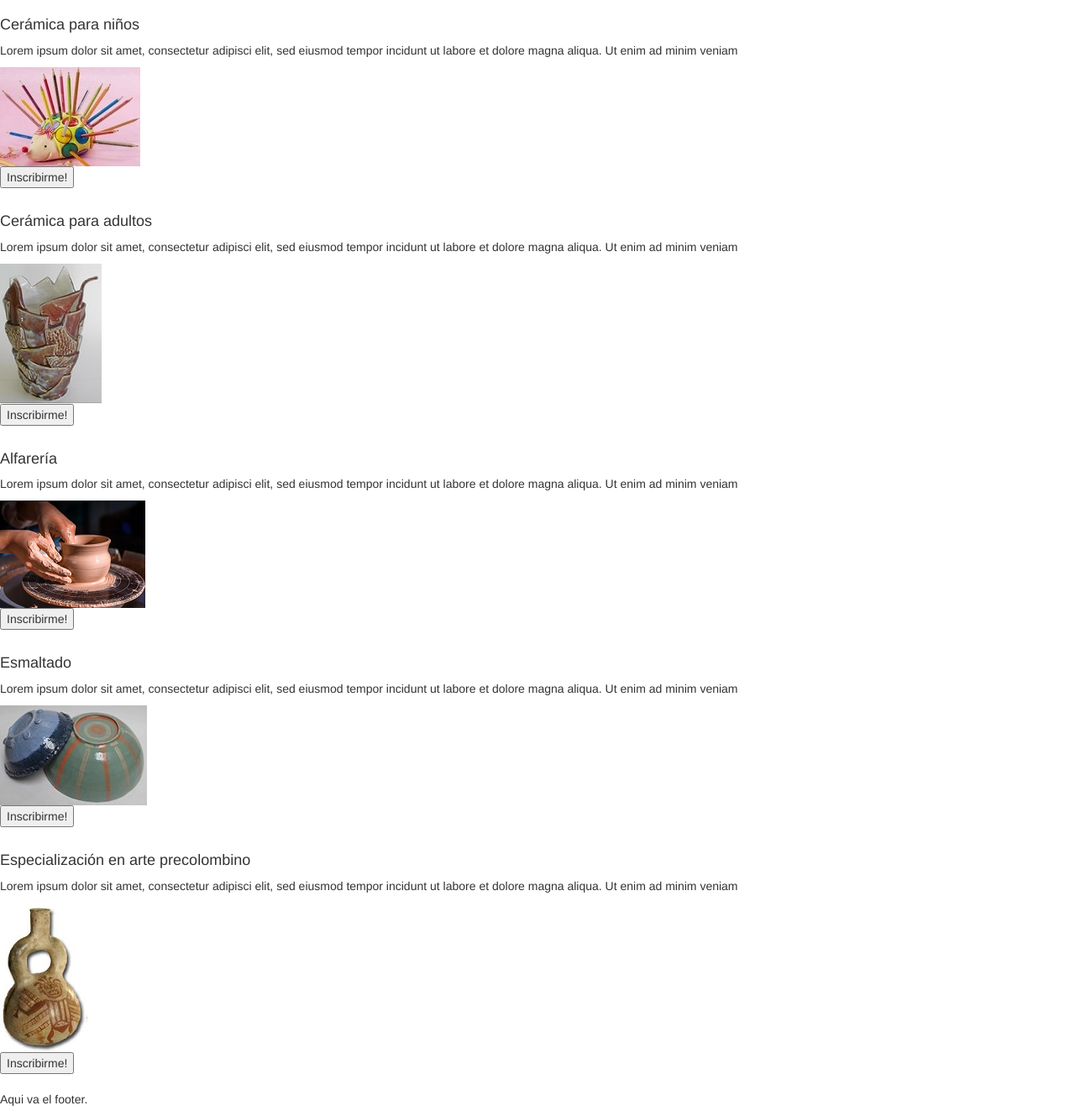
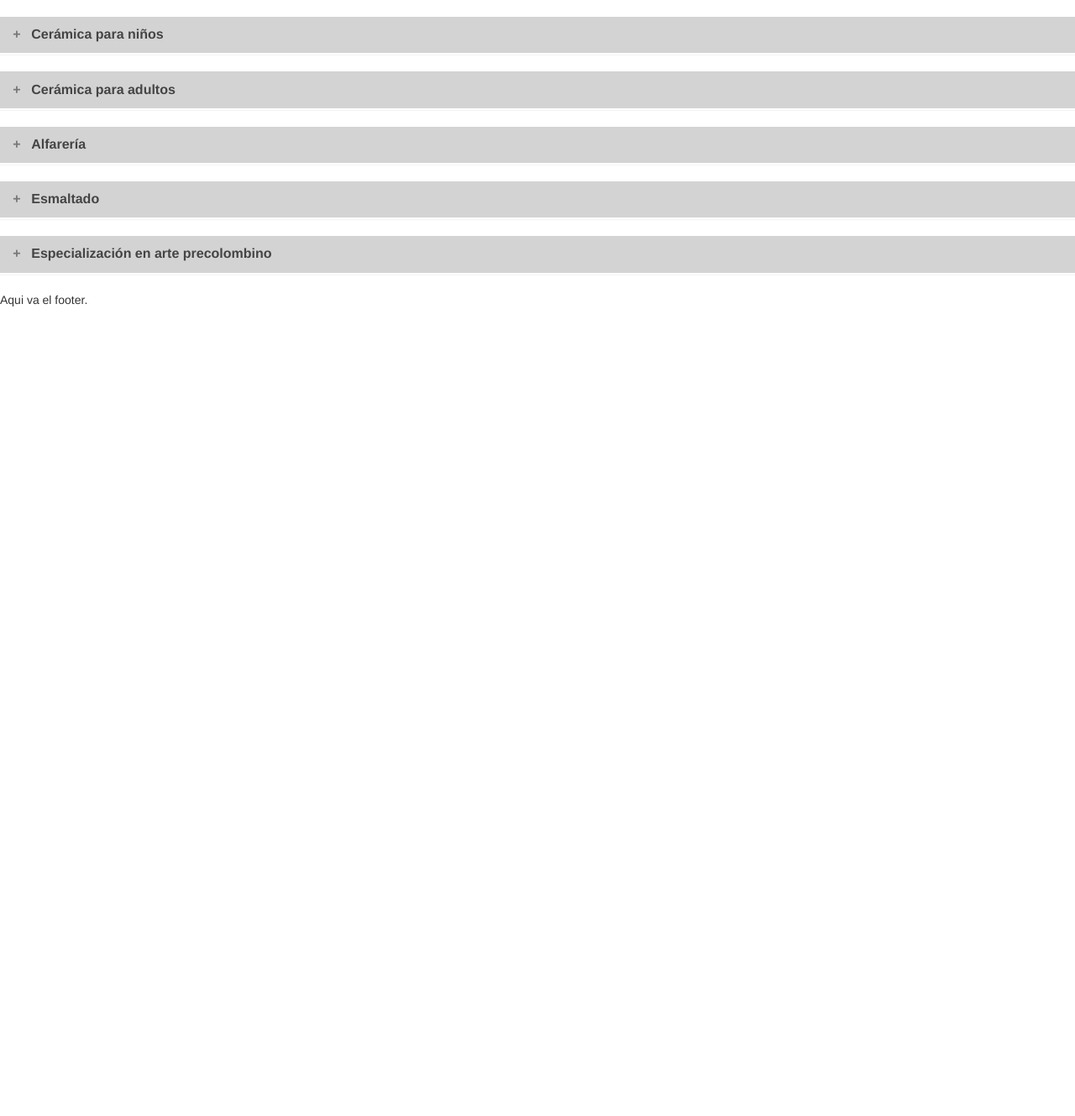
Before and after one commit to SSDD2022/TP3, a Django app: page /cursos/ in a window 1280 px wide. Shown: the part 168-1497 px from the top of the page at 84% size. After the commit the page ends 533 px from the top, so only its background shows below. Run offline with Django 4.2, Linux system fonts and the light colour scheme; some libraries are stand-ins or nearby versions.

Commit message:
cursos acordeón

```diff
--- a/taller/classes.py
+++ b/taller/classes.py
@@ -1,6 +1,7 @@
 class Curso ():
-    def __init__ (self,titulo,descripcion,tipo_participante,imagen):
+    def __init__ (self,titulo,descripcion,tipo_participante,imagen,cupo):
         self.titulo = titulo
         self.descripcion = descripcion
         self.tipo_participante = tipo_participante
         self.imagen = imagen
+        self.cupo = cupo
--- a/taller/templates/taller/base.html
+++ b/taller/templates/taller/base.html
@@ -11,6 +11,7 @@
         <script src="https://ajax.googleapis.com/ajax/libs/jquery/3.2.1/jquery.min.js"></script>
         <script src="https://maxcdn.bootstrapcdn.com/bootstrap/3.3.7/js/bootstrap.min.js"></script>
         <link rel="icon" type="image/vnd.microsoft.icon" href="{% static 'taller/img/favicon.ico' %}" sizes="16x16 32x32">
+        {% block head %} {% endblock %}
     </head>
     <body>
         <header>
--- a/taller/templates/taller/cursos.html
+++ b/taller/templates/taller/cursos.html
@@ -2,6 +2,112 @@
 {% load static %}
 
 {% block title %}Cursos{% endblock %}
+{% block head %}
+    <style>
+        .accordion {
+          background-color: #D3D3D3; /* #e0dfdf; */
+          color: #444;
+          cursor: pointer;
+          padding: 0.8%;
+          padding-left: 1.2%;
+          width: 100%;
+          border: none;
+          text-align: left;
+          outline: none;
+          font-size: medium;
+          /* transition: 0.4s; */
+          font-weight: bold;
+        }
+
+        .active, .accordion:hover {
+          background-color: #A9A9A9;
+        }
+
+        .accordion:after {
+          content: '\002B';
+          color: #777;
+          font-weight: bold;
+          float: left; /*right;*/
+          margin-right: 1%;
+        }
+
+        .active:after {
+          content: "\2212";
+        }
+
+        .panel {
+          padding: 0 2.5%;
+          background-color: white;
+          max-height: 0;
+          overflow: hidden;
+          transition: max-height 0.2s ease-out;
+          font-weight: lighter;
+        }
+        .en_linea {
+          display: inline;
+        }
+        .destacado {
+          padding: 0.5%;
+          font-weight: bold;
+          border-radius: 0.3rem;
+          border: none;
+        }
+        .con_vacantes {
+          background-color: lightgreen;
+          color: green;
+        }
+        .sin_vacantes {
+          background-color: rgb(144, 224, 238);
+          color: blue;
+        }
+        .col-centered {
+          float: none;
+          margin-right: auto;
+          margin-left: auto;
+        }
+.main-container {
+  display: grid;
+  grid-template-columns: 14% 84%;
+  grid-template-rows: auto;
+  grid-template-areas: "img-area det-area"
+                       "btn-area btn-area";
+  grid-auto-flow: row;
+  grid-row-gap: 0.3rem;
+  grid-column-gap: 0.3rem;
+  width: 98%;
+  margin-top: 4rem;
+  margin-bottom: 0;
+  margin-left: 0.5rem;
+  margin-right: 0.5rem;
+  border-color: red;
+  border-style:ridge;
+}
+.img-container {
+  grid-area: img-area;
+  /* padding: 1.4rem; */
+  text-align: start;
+  border-color: black;
+  border-style:ridge;
+}
+.det-container {
+  grid-area: det-area;
+  /* padding: 1.4rem; */
+  text-align: start;
+  border-color: green;
+  border-style:ridge;
+}
+.btn-container {
+  grid-area: btn-area;
+  /* padding: 1.4rem; */
+  text-align: start;
+  border-color: yellow;
+  border-style:ridge;
+}
+
+
+
+    </style>
+{% endblock %}
 
 {% block header %}
       <h1>Cursos y talleres</h1>
@@ -11,14 +117,47 @@
 {% block content %}
     {% for curso in cursos %}
       <div>
-        <h4>{{curso.titulo}}</h4>
-        <p>{{curso.descripcion}}</p>
+          <button class="accordion">{{curso.titulo}}</button>
+          <div class="panel row">  <!-- justify-content-center -->
+            <div class="col-md-2">
               <!-- <img src="{% static 'taller\img\curso-alfareria_adultos9.png' %}" alt="curso"> -->
               <img src="{% static curso.imagen %}" alt="curso">
+            </div>
+            <div class="cold-md-10">
               <br>
-        <button>Inscribirme!</button>
+              {% for desc in curso.descripcion %}
+                <p>{{desc}}</p>
+              {% endfor %}
+            </div>
             <br>
+            <div class="col-md-12">
+              {% if curso.cupo %}
+                <button class="destacado con_vacantes">Vacantes disponibles - Inscribite !</button>
+              {% else %}
+                <button class="destacado sin_vacantes">Contactanos si es de tu interés</button>
+              {% endif %}
+            </div>
             <br>
           </div>
+      </div>
     {% endfor %}
+
+    <script>
+        var acc = document.getElementsByClassName("accordion");
+        var i;
+
+        for (i = 0; i < acc.length; i++) {
+          acc[i].addEventListener("click", function() {
+            this.classList.toggle("active");
+            var panel = this.nextElementSibling;
+            if (panel.style.maxHeight) {
+              panel.style.maxHeight = null;
+            } else {
+              panel.style.maxHeight = panel.scrollHeight + "px";
+            }
+          });
+        }
+
+
+        </script>
 {% endblock %}
--- a/taller/views.py
+++ b/taller/views.py
@@ -13,25 +13,50 @@ def galeria(request):
 
 def cursos(request):
     c1 = classes.Curso('Cerámica para niños',
-               'Lorem ipsum dolor sit amet, consectetur adipisci elit, sed eiusmod tempor incidunt ut labore et dolore magna aliqua. Ut enim ad minim veniam',
+                ['El arte tiene importantes beneficios para los niños, jugando comparten y aprenden valores como el esfuerzo y la dedicación.',
+                 'Mejora de la comunicación, pueden expresarse mediante sus obras.',
+                 'Impulsa la creatividad e imaginación.',
+                 'Incrementan su concentración, percepción y coordinación.'
+                ],
                'INFANTIL',
-               'taller\img\curso-ceramica_niños2.jpg')
+               'taller\img\curso-ceramica_niños2.jpg',
+               True)
     c2 = classes.Curso('Cerámica para adultos',
-               'Lorem ipsum dolor sit amet, consectetur adipisci elit, sed eiusmod tempor incidunt ut labore et dolore magna aliqua. Ut enim ad minim veniam',
+               ['Cuentes con experiencia o estés comenzando, un mundo de posibilidades se despliega a partir de un trozo de archilla.',
+                'Objetos utilitarios como vasijas, platos, vasos, jarrones.',
+                'Figuras, muñecos, accesorios para bisutería, souvenirs',
+                'Obras de arte combinando formas y colores.',
+                'Variedad de días y horarios'
+               ],
                'ADULTO',
-               'taller\img\curso-ceramica_adultos3.jpg')
+               'taller\img\curso-ceramica_adultos3.jpg',
+               True)
     c3 = classes.Curso('Alfarería',
-               'Lorem ipsum dolor sit amet, consectetur adipisci elit, sed eiusmod tempor incidunt ut labore et dolore magna aliqua. Ut enim ad minim veniam',
+               ['Las piezas realizadas en el torno comúnmente son concluidas manualmente, permitiendo todo tipo de intervención.',
+                'También esta técnica permite lograr una producción artesanal en serie',
+                'Dirigido a adultos.'
+               ],
                'ADULTO',
-               'taller\img\curso-alfareria_adultos9.png')
+               'taller\img\curso-alfareria_adultos9.png',
+               True)
     c4 = classes.Curso('Esmaltado',
-               'Lorem ipsum dolor sit amet, consectetur adipisci elit, sed eiusmod tempor incidunt ut labore et dolore magna aliqua. Ut enim ad minim veniam',
+               ['El uso de esmaltes permite crear capas brillantes y mates, traslúcidas y opacas.',
+                'La manera de aplicar el producto varía según la forma de la pieza, su tamaño y también el acabado buscado.',
+                'Diferentes técnicas de esmaltado (por vertido, inmersión, pincel o pistola), permiten lograr resultados únicos.',
+                'Se trata de un curso avanzado para quienes quieren experimentar nuevas opciones de texturas y colores.'
+               ],
                'ADULTO',
-               'taller\img\curso-esmaltado2.jpg')
+               'taller\img\curso-esmaltado2.jpg',
+               True)
     c5 = classes.Curso('Especialización en arte precolombino',
-               'Lorem ipsum dolor sit amet, consectetur adipisci elit, sed eiusmod tempor incidunt ut labore et dolore magna aliqua. Ut enim ad minim veniam',
+               ['Investigamos el arte precolombino, desarrollado con materiales y herramientas disponibles en el entorno de las regiones en las que vivían las diferentes culturas.',
+                'Realizaban vasijas, utensilios y recipientes en general, instrumentos musicales, máscaras, juguetes, esculturas, entre otras.',
+                'Se destaca la representación de la naturaleza y la veneración a los dioses.',
+                'Junto con figuras hechas en arcilla terracota que solían representar a mujeres y aludían a los ritos de la fertilidad.',
+               ],
                'ADULTO',
-               'taller\img\curso-arte_precolombino.jpg')
+               'taller\img\curso-arte_precolombino.jpg',
+               False)
     ListadoCursos = [ c1, c2, c3, c4, c5 ]
     context = { 'cursos': ListadoCursos}
     return render(request,"taller\cursos.html",context)
```
Lines whose indentation alone changed are shown as unchanged.
